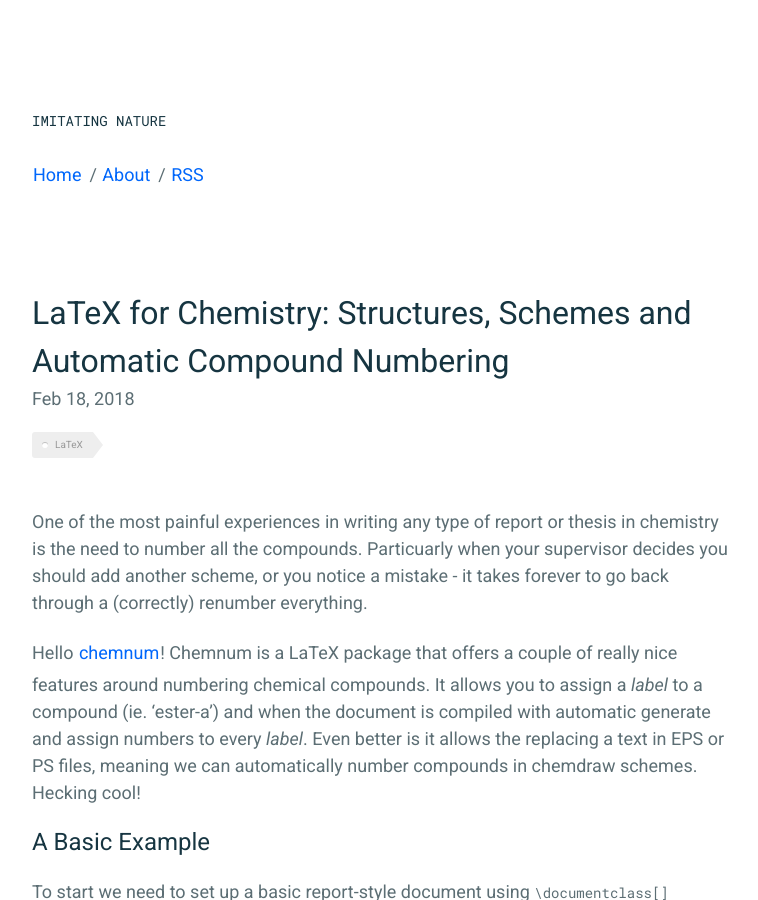
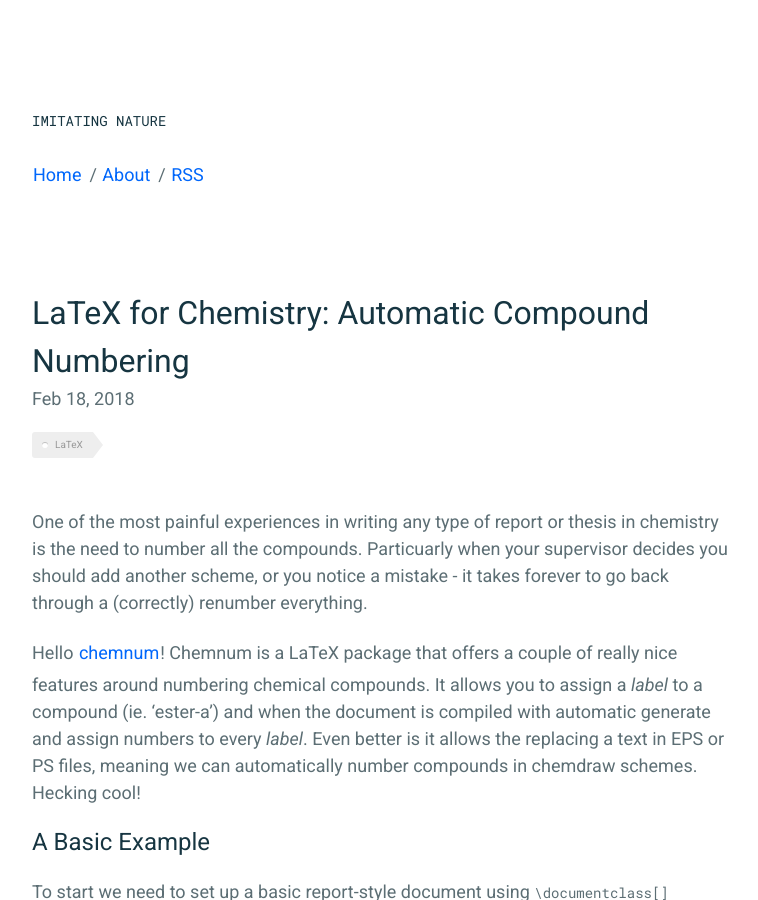
Before and after one commit to robotNoir/robotNoir.github.io, a Jekyll site: the page built from _posts/2018-02-19-latex-for-chemistry-structures-schemes-and-automatic-compound-numbering.md, in a window 1280 px wide and 900 px high. Shown: the whole window, without its empty margins (258-1016 px from the left). Built offline with Jekyll 4.4.1, drawn with Linux system fonts in a browser that asks for light colours.

Commit message:
Update 2018-02-19-latex-for-chemistry-structures-schemes-and-automatic-compound-numbering.md

```diff
--- a/_posts/2018-02-19-latex-for-chemistry-structures-schemes-and-automatic-compound-numbering.md
+++ b/_posts/2018-02-19-latex-for-chemistry-structures-schemes-and-automatic-compound-numbering.md
@@ -3,7 +3,7 @@ layout: post
 date: '2018-02-19 00:45 +1100'
 comments: true
 published: true
-title: 'LaTeX for Chemistry: Structures, Schemes and Automatic Compound Numbering'
+title: 'LaTeX for Chemistry: Automatic Compound Numbering'
 description: Automatically numbering compounds in text and chemdraw schemes in LaTeX.
 tags:
   - LaTeX
```
